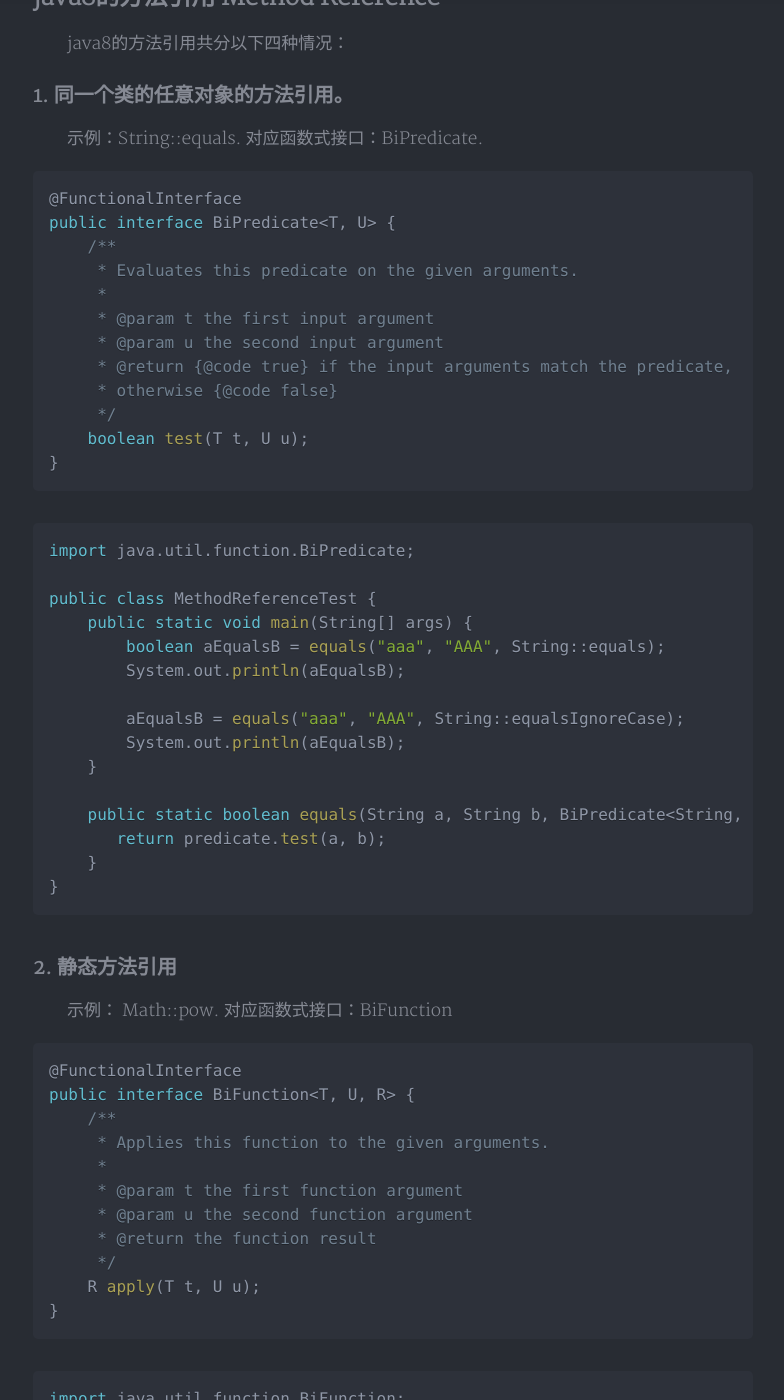
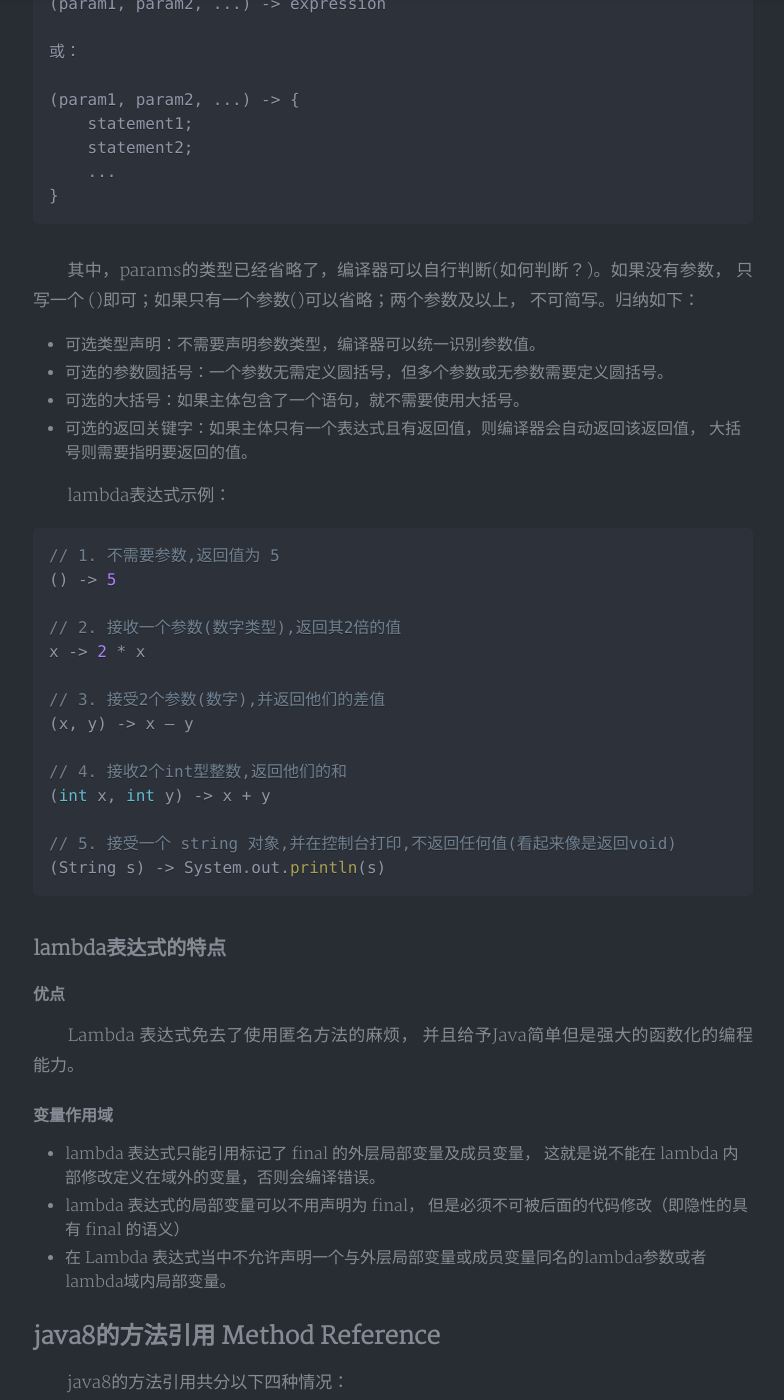
Before and after one commit to yeslsl/never-ever-ver-er-r.github.io, a Jekyll site: the page built from _posts/2019-06-27-java8之lambda表达式及方法引用.md, in a window 1280 px wide and 1400 px high, scrolled down 3621 px. Shown: the whole window, without its empty margins (247-1031 px from the left). Built offline with Jekyll 4.4.1, drawn with Linux system fonts in a browser that asks for light colours; nearby versions of some CDN libraries; a style sheet for code colours, icons or effects is not loaded; some of the changed text lies outside the part shown.

Commit message:
java8之lambda表达式补充

````diff
--- a/_posts/2019-06-27-java8之lambda表达式及方法引用.md
+++ b/_posts/2019-06-27-java8之lambda表达式及方法引用.md
@@ -10,7 +10,7 @@ tags: java java8 lambda 方法引用 method reference
 
 ## java8中的函数式接口FunctionalInterface
 　　函数式接口(Functional Interface)，就是有且仅有一个抽象方法，但是可以有多个
-非抽象方法的接口。
+非抽象方法的接口。**_lambda表达式和方法引用，都是函数式接口的一种具体实现。_**
 
 ### 函数式接口可以包含的方法
 　　1. 默认方法。
@@ -91,9 +91,60 @@ tags: java java8 lambda 方法引用 method reference
 |42|	ToLongFunction&lt;T>|接受一个输入参数，返回一个long类型结果。|
 |43|	UnaryOperator&lt;T>|接受一个参数为类型T,返回值类型也为T。|
 
-### java8中的lambda表达式
+## java8中的lambda表达式
 
-**_TODO lambda表达式相关待补充，未完待续。。。_**
+　　lambda表达式是java8很重要的一个新特性， 其语法为：
+```java
+(param1, param2, ...) -> expression
+
+或：
+
+(param1, param2, ...) -> {
+    statement1;
+    statement2;
+    ...
+}
+```
+
+　　其中，params的类型已经省略了，编译器可以自行判断(如何判断？)。如果没有参数， 只写一个
+()即可；如果只有一个参数()可以省略；两个参数及以上， 不可简写。归纳如下：
+
+* 可选类型声明：不需要声明参数类型，编译器可以统一识别参数值。
+* 可选的参数圆括号：一个参数无需定义圆括号，但多个参数或无参数需要定义圆括号。
+* 可选的大括号：如果主体包含了一个语句，就不需要使用大括号。
+* 可选的返回关键字：如果主体只有一个表达式且有返回值，则编译器会自动返回该返回值，
+大括号则需要指明要返回的值。
+
+　　lambda表达式示例：
+```java
+// 1. 不需要参数,返回值为 5
+() -> 5
+
+// 2. 接收一个参数(数字类型),返回其2倍的值
+x -> 2 * x
+
+// 3. 接受2个参数(数字),并返回他们的差值
+(x, y) -> x – y
+
+// 4. 接收2个int型整数,返回他们的和
+(int x, int y) -> x + y
+
+// 5. 接受一个 string 对象,并在控制台打印,不返回任何值(看起来像是返回void)
+(String s) -> System.out.println(s)
+```
+
+### lambda表达式的特点
+
+#### 优点
+　　Lambda 表达式免去了使用匿名方法的麻烦，
+并且给予Java简单但是强大的函数化的编程能力。
+
+#### 变量作用域
+* lambda 表达式只能引用标记了 final 的外层局部变量及成员变量，
+这就是说不能在 lambda 内部修改定义在域外的变量，否则会编译错误。
+* lambda 表达式的局部变量可以不用声明为 final，
+但是必须不可被后面的代码修改（即隐性的具有 final 的语义）
+* 在 Lambda 表达式当中不允许声明一个与外层局部变量或成员变量同名的lambda参数或者lambda域内局部变量。
 
 ## java8的方法引用 Method Reference
 　　java8的方法引用共分以下四种情况：
````
